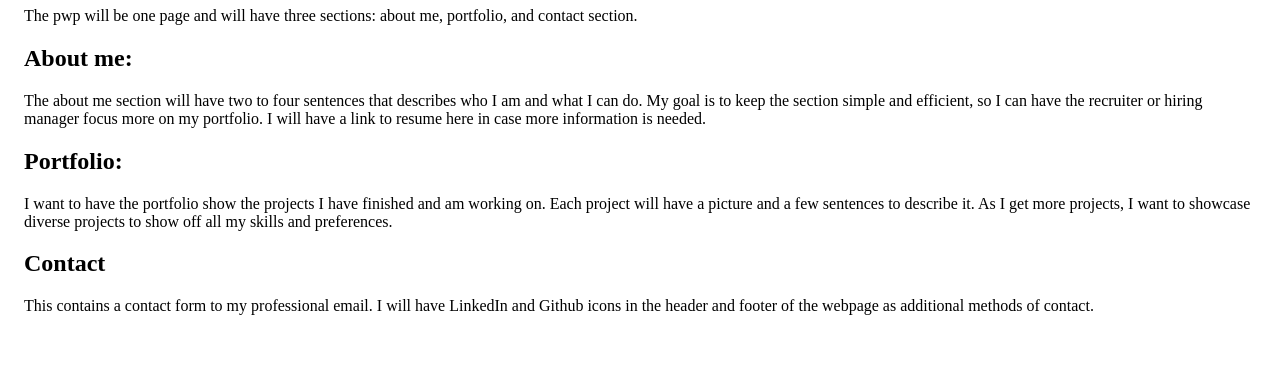
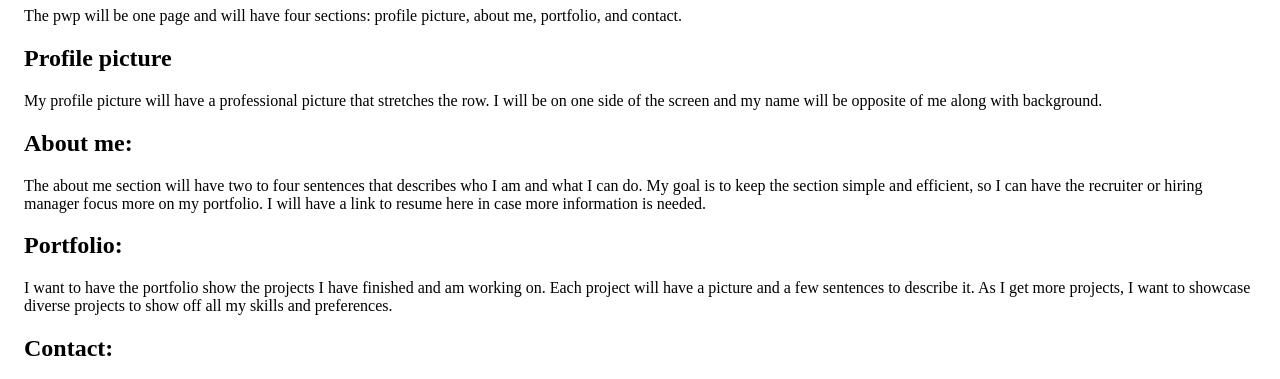
Before and after one commit to carl-hernandez/pwp-carl-hernandez, a plain HTML site: page public_html/documentation/milestone-2.html in a window 1280 px wide. Shown: the part 97-476 px from the top of the page. Drawn offline with Linux system fonts and the light colour scheme.

Commit message:
added elements names and their use

```diff
--- a/public_html/documentation/milestone-2.html
+++ b/public_html/documentation/milestone-2.html
@@ -8,12 +8,14 @@
 <body>
 <div>
     <h1>Content Strategy</h1>
-    <p>The pwp will be one page and will have three sections: about me, portfolio, and contact section.</p>
+    <p>The pwp will be one page and will have four sections: profile picture, about me, portfolio, and contact.</p>
+    <h2>Profile picture</h2>
+    <p>My profile picture will have a professional picture that stretches the row.  I will be on one side of the screen and my name will be opposite of me along with background.</p>
     <h2>About me:</h2>
     <p>The about me section will have two to four sentences that describes who I am and what I can do.  My goal is to keep the section simple and efficient, so I can have the recruiter or hiring manager focus more on my portfolio. I will have a link to resume here in case more information is needed.</p>
     <h2>Portfolio:</h2>
     <p>I want to have the portfolio show the projects I have finished and am working on. Each project will have a picture and a few sentences to describe it. As I get more projects, I want to showcase diverse projects to show off all my skills and preferences. </p>
-    <h2>Contact</h2>
+    <h2>Contact:</h2>
     <p>This contains a contact form to my professional email. I will have LinkedIn and Github icons in the header and footer of the webpage as additional methods of contact.</p>
 </div>
 
```
